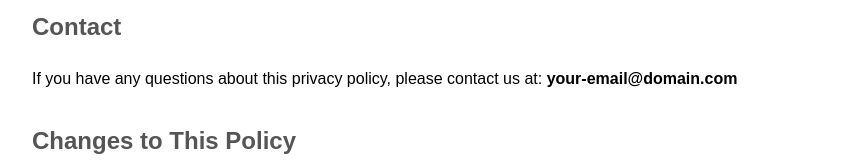
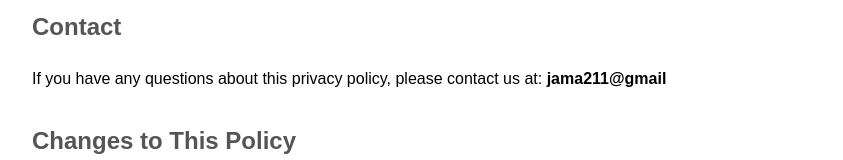
Before and after one commit to jama211/rpm-support, a plain HTML site: page privacy.html in a window 1280 px wide. Shown: the part 744-904 px from the top of the page, without its empty margins (208-1051 px from the left). Drawn offline with Linux system fonts and the light colour scheme.

Commit message:
Update privacy.html

```diff
--- a/privacy.html
+++ b/privacy.html
@@ -26,7 +26,7 @@
     <p>This app does not use any third-party analytics, advertising, or data collection services.</p>
 
     <h2>Contact</h2>
-    <p>If you have any questions about this privacy policy, please contact us at: <strong>your-email@domain.com</strong></p>
+    <p>If you have any questions about this privacy policy, please contact us at: <strong>jama211@gmail</strong></p>
 
     <h2>Changes to This Policy</h2>
     <p>We may update this privacy policy from time to time. Any changes will be posted on this page.</p>
```
